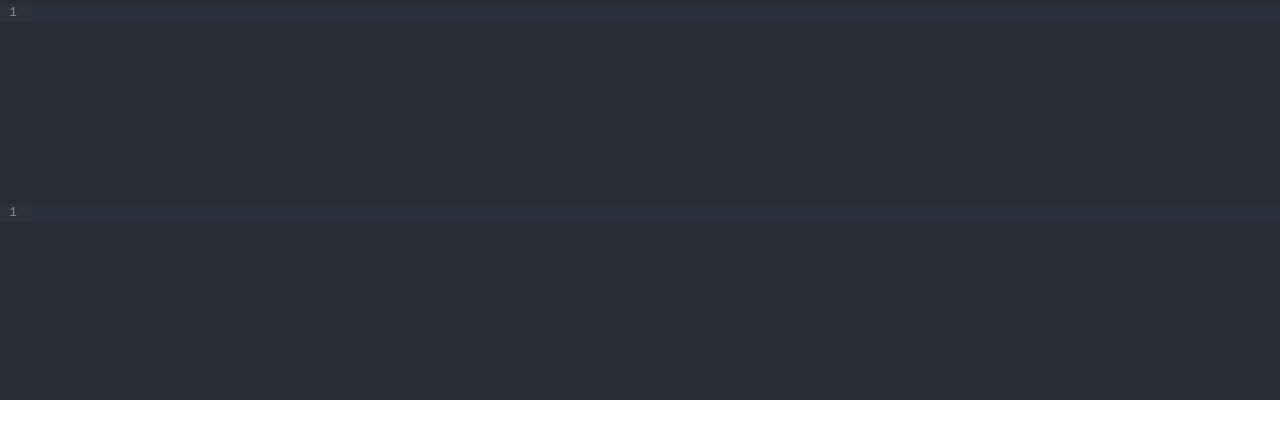
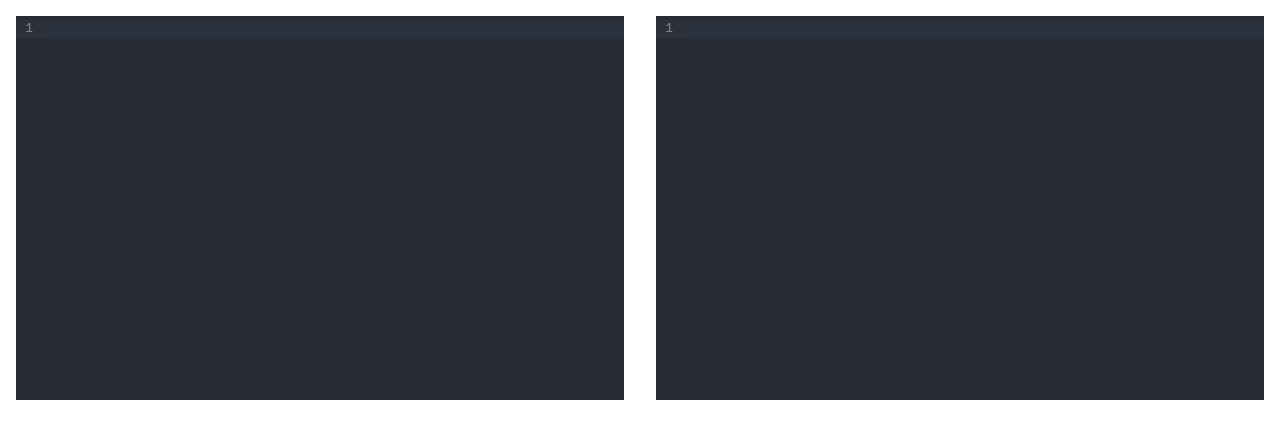
Before and after one commit to b1018043/dev-toys-cln, a Next.js app: page /textconv in a window 1280 px wide. Shown: the top 438 px of the page. Built offline with nearby package versions, Linux system fonts and the light colour scheme.

Commit message:
feat:editorのスタイル修正

```diff
--- a/components/editor.tsx
+++ b/components/editor.tsx
@@ -6,17 +6,19 @@ interface EditorProps {
     text: string;
     setText?: (text: string) => void;
     editable?: boolean;
+    className?: string|undefined;
 };
 
 const defaultSetText: (text: string) => void = (text: string) => { };
 
-const Editor: React.FunctionComponent<EditorProps> = ({ text, setText = defaultSetText, editable = true }: EditorProps) => {
+const Editor: React.FunctionComponent<EditorProps> = ({ text, setText = defaultSetText, editable = true ,className = undefined}: EditorProps) => {
     return (
         <CodeMirror
+            className={className}
             value={text}
             onChange={(v, _) => setText(v)}
             editable={editable}
-            height="200px"
+            height="100%"
             theme="dark"
         />
     )
--- a/package.json
+++ b/package.json
@@ -17,8 +17,11 @@
   "devDependencies": {
     "@types/node": "17.0.19",
     "@types/react": "17.0.39",
+    "autoprefixer": "^10.4.2",
     "eslint": "8.9.0",
     "eslint-config-next": "12.1.0",
+    "postcss": "^8.4.8",
+    "tailwindcss": "^3.0.23",
     "typescript": "4.5.5"
   }
 }
--- a/pages/index.tsx
+++ b/pages/index.tsx
@@ -5,7 +5,9 @@ import Link from 'next/link';
 const Home: NextPage = () => {
   return (
     <div className="">
-      <p>Hello</p>
+      <h1 className="text-3xl font-bold underline">
+      Hello world!
+    </h1>
       <Link href="/textconv">
         <p>text conv</p>
       </Link>
--- a/pages/textconv.tsx
+++ b/pages/textconv.tsx
@@ -2,21 +2,23 @@ import type { NextPage } from 'next';
 import * as React from "react";
 import { useState, useEffect } from 'react';
 import Editor from "../components/editor";
+import {toUpperCamelCase} from "../utils/textconv";
 
 const TextConv: NextPage = () => {
     const [inputText, setInputText] = useState<string>("");
     const [convText, setConvText] = useState<string>("");
     useEffect(() => {
-        const snakedInput = inputText.replaceAll(" ", "_");
-        setConvText(snakedInput.toUpperCase());
+        setConvText(toUpperCamelCase(inputText));
     }, [inputText]);
     return (
-        <div className="">
+        <div className="h-96 flex flex-row">
             <Editor
+                className="h-96 basis-1/2 m-4"
                 text={inputText}
                 setText={setInputText}
             />
             <Editor
+                className="h-96 basis-1/2 m-4"
                 text={convText}
                 editable={false}
             />
--- /dev/null
+++ b/postcss.config.js
@@ -0,0 +1,6 @@
+module.exports = {
+  plugins: {
+    tailwindcss: {},
+    autoprefixer: {},
+  },
+}
--- a/styles/globals.css
+++ b/styles/globals.css
@@ -1,3 +1,7 @@
+@tailwind base;
+@tailwind components;
+@tailwind utilities;
+
 html,
 body {
   padding: 0;
--- /dev/null
+++ b/tailwind.config.js
@@ -0,0 +1,10 @@
+module.exports = {
+  content: [
+    "./pages/*.{js,ts,jsx,tsx}",
+    "./components/*.{js,ts,jsx,tsx}"
+  ],
+  theme: {
+    extend: {},
+  },
+  plugins: [],
+}
--- /dev/null
+++ b/utils/textconv.ts
@@ -0,0 +1,29 @@
+type TextConvertFunc = (input: string)=>string;
+
+const toConstant: TextConvertFunc = (input:string)=>{
+    const snakedInput = input.replaceAll(" ", "_");
+    return snakedInput.toUpperCase();
+};
+
+const toLowerCase: TextConvertFunc = (input:string) => {
+    return input.toLowerCase();
+};
+
+const toSnakeCase: TextConvertFunc = (input:string)=>{
+    return input.toLowerCase().replaceAll(" ","_");
+};
+
+const capitalize: TextConvertFunc = (input:string)=>{
+    return input.charAt(0).toUpperCase()+input.slice(1);
+};
+
+const toUpperCamelCase: TextConvertFunc = (input:string)=>{
+    return input.split(" ").map(capitalize).join("");
+};
+
+export {
+    toConstant,
+    toLowerCase,
+    toSnakeCase,
+    toUpperCamelCase,
+};
```
Also changed, not shown: 1 other file (tests, documents, lock files or other folders).
